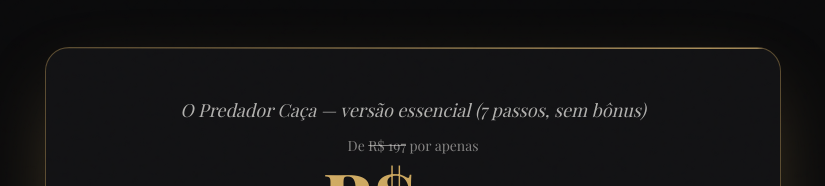
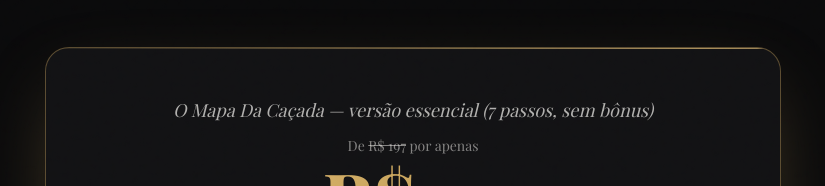
Before and after one commit to pagamentospablorodriguez-dev/AP-UP, a React (Vite) app: page /downsell1 in a window 1280 px wide. Shown: the part 1505-1691 px from the top of the page, without its empty margins (227-1052 px from the left). Built offline with nearby package versions, Linux system fonts and the light colour scheme; a web font is replaced by a local one.

Commit message:
Update Downsell1.tsx

```diff
--- a/src/screens/Downsell1.tsx
+++ b/src/screens/Downsell1.tsx
@@ -107,7 +107,7 @@ export default function Downsell1({ checkoutUrl, onNo }: Downsell1Props) {
         <OfferCard>
           <div className="text-center">
             <p className="font-serif text-lg italic text-cream/70">
-              O Predador Caça — versão essencial (7 passos, sem bônus)
+              O Mapa Da Caçada — versão essencial (7 passos, sem bônus)
             </p>
             <p className="mt-3 font-serif text-sm text-cream/50">
               De <span className="line-through">R$ 197</span> por apenas
```
